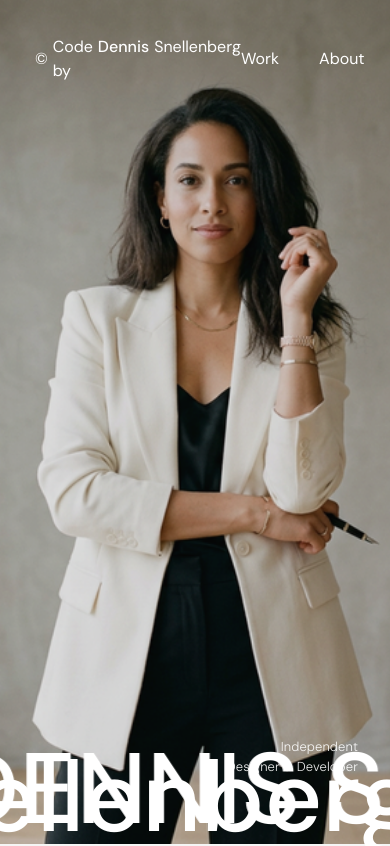
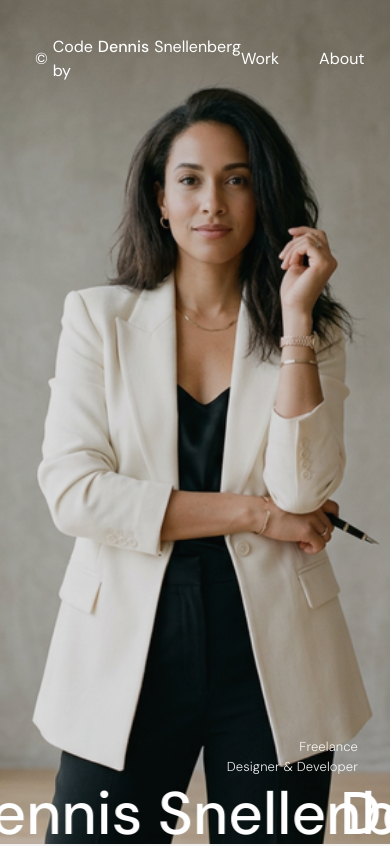
Before and after one commit to idformike1/personal-portfolio-3, a Next.js app: page / in a window 390 px wide. Shown: the top 846 px of the page. Built offline with nearby package versions, Linux system fonts and the light colour scheme.

Commit message:
fix: de-duplicate marquee — remove standalone Marquee from page.js, fix InfiniteMarquee twin-track math (-50%), elastic velocity decay, sentence case

```diff
--- a/src/app/page.js
+++ b/src/app/page.js
@@ -1,18 +1,20 @@
 'use client';
-import styles from './page.module.css'
-import Hero from '@/components/layout/Hero'
-import Marquee from '@/components/layout/Marquee'
-import Work from '@/components/layout/Work'
-import SlidingGrid from '@/components/layout/SlidingGrid'
+import styles from './page.module.css';
+import Hero from '@/components/layout/Hero';
+import Work from '@/components/layout/Work';
+import SlidingGrid from '@/components/layout/SlidingGrid';
+
+// NOTE: The standalone <Marquee /> has been removed.
+// The Hero component owns its own marquee at the bottom edge — this is the correct
+// Snellenberg architecture: one marquee, positioned at the bottom of the hero image,
+// not repeated as a separate section below.
 
 export default function Home() {
   return (
     <main className={styles.main}>
       <Hero />
-      <Marquee />
-      <div style={{height: "100vh"}}></div>
       <Work />
       <SlidingGrid />
     </main>
-  )
+  );
 }
--- a/src/components/common/InfiniteMarquee/index.jsx
+++ b/src/components/common/InfiniteMarquee/index.jsx
@@ -3,32 +3,47 @@ import gsap from 'gsap';
 import styles from './style.module.scss';
 import useVelocitySync from '@/hooks/useVelocitySync';
 
+/**
+ * InfiniteMarquee — Single-source scrolling text.
+ * Architecture: 2 tracks, each exactly 100% of the container width.
+ * We animate xPercent from 0 → -50% (not -100%) so that when track 1
+ * exits left, track 2 seamlessly takes its place. Then it resets to 0.
+ *
+ * DOM structure:
+ *   sliderWrapper (width: 200%)
+ *     track-1 (width: 50% of wrapper = 100vw) — repeated text
+ *     track-2 (width: 50% of wrapper = 100vw) — identical repeated text
+ *
+ * Animation: xPercent 0 → -50 → (instant reset to 0) → repeat
+ * This is the correct twin-track architecture.
+ */
 const InfiniteMarquee = forwardRef(({
-    text = "",
+    text = '',
     speed = 20,
     isTransitionComplete = false,
-    className = ""
+    className = ''
 }, ref) => {
     const container = useRef(null);
     const sliderWrapper = useRef(null);
     const timeline = useRef(null);
 
-    // Advanced Velocity Integration via Hook
-    useVelocitySync(timeline, 1, 10);
+    // Elastic velocity surge on scroll
+    useVelocitySync(timeline, 1, 8);
 
     useEffect(() => {
         let ctx = gsap.context(() => {
-            // Twin-track loop architecture: 0% -> -100%
             gsap.set(sliderWrapper.current, { xPercent: 0 });
 
             timeline.current = gsap.timeline({
                 repeat: -1,
-                defaults: { ease: "none" },
+                defaults: { ease: 'none' },
                 paused: !isTransitionComplete
             });
 
+            // Animate exactly -50%: moves one full track-width to the left,
+            // then GSAP's repeat resets back to 0 seamlessly.
             timeline.current.to(sliderWrapper.current, {
-                xPercent: -100,
+                xPercent: -50,
                 duration: speed,
             });
         }, container);
@@ -36,7 +51,6 @@ const InfiniteMarquee = forwardRef(({
         return () => ctx.revert();
     }, [speed, isTransitionComplete]);
 
-    // Stage 2 Blind Mount Protocol: Play only when transition is complete
     useEffect(() => {
         if (isTransitionComplete && timeline.current) {
             timeline.current.play();
@@ -44,15 +58,20 @@ const InfiniteMarquee = forwardRef(({
     }, [isTransitionComplete]);
 
     return (
-        <div ref={container} className={`${styles.marqueeContainer} ${className}`}>
+        <div
+            id="marquee-container"
+            ref={container}
+            className={`${styles.marqueeContainer} ${className}`}
+        >
             <div ref={sliderWrapper} className={styles.sliderWrapper}>
+                {/* Track 1 */}
                 <div className={styles.slider}>
                     <p>{text}</p>
                     <p>{text}</p>
                     <p>{text}</p>
                     <p>{text}</p>
                 </div>
-                {/* Duplicate track for seamless 0 to -100% loop */}
+                {/* Track 2 — identical, creates seamless loop */}
                 <div className={styles.slider}>
                     <p>{text}</p>
                     <p>{text}</p>
--- a/src/components/common/InfiniteMarquee/style.module.scss
+++ b/src/components/common/InfiniteMarquee/style.module.scss
@@ -1,44 +1,37 @@
 .marqueeContainer {
-    width: 100vw;
+    /* Position at the absolute bottom of the hero section */
+    width: 100%;
     overflow: hidden;
-    position: relative;
+    position: absolute;
+    bottom: 0;
+    left: 0;
+    z-index: 10;
 
     .sliderWrapper {
-        position: relative;
+        /* Must be exactly 200% wide — two equal tracks side by side */
+        width: 200%;
+        display: flex;
         white-space: nowrap;
-        display: flex;
-        will-change: transform; // GPU acceleration
+        will-change: transform;
 
         .slider {
+            /* Each track is 50% of the wrapper = 100% of the viewport */
+            width: 50%;
             display: flex;
             align-items: center;
+            flex-shrink: 0;
 
             p {
-                margin: 0px;
+                margin: 0;
                 color: white;
-                font-size: 230px;
+                font-size: clamp(60px, 12vw, 200px);
                 font-weight: 500;
-                padding-right: 50px;
-                text-transform: uppercase;
-                line-height: 1.1; // Prevent vertical clipping
+                padding-right: clamp(20px, 3vw, 60px);
+                /* Match original: sentence case, not uppercase */
+                text-transform: none;
+                line-height: 1;
                 will-change: transform;
             }
         }
     }
 }
-
-@media (max-width: 1024px) {
-    .marqueeContainer {
-        .sliderWrapper .slider p {
-            font-size: 150px;
-        }
-    }
-}
-
-@media (max-width: 768px) {
-    .marqueeContainer {
-        .sliderWrapper .slider p {
-            font-size: 100px;
-        }
-    }
-}
--- a/src/components/layout/Hero/index.jsx
+++ b/src/components/layout/Hero/index.jsx
@@ -2,47 +2,41 @@
 import Image from 'next/image';
 import { useRef, useEffect } from 'react';
 import gsap from 'gsap';
-import { ScrollTrigger } from 'gsap/ScrollTrigger';
 import styles from './style.module.scss';
 import InfiniteMarquee from '@/components/common/InfiniteMarquee';
-import { useLenis } from '@studio-freight/react-lenis';
 
 export default function Hero() {
     const background = useRef(null);
     const image = useRef(null);
-    const marqueeRef = useRef(null);
 
+    // Mouse parallax on the portrait — inverse movement for depth
     useEffect(() => {
-        // Mobile Guard: Disable parallax on touch devices
-        if (window.matchMedia("(pointer: coarse)").matches) return;
+        // Mobile guard: disable parallax on touch
+        if (window.matchMedia('(pointer: coarse)').matches) return;
 
         let ctx = gsap.context(() => {
-            const xTo = gsap.quickTo(image.current, "x", { duration: 1.2, ease: "power3.out" });
-            const yTo = gsap.quickTo(image.current, "y", { duration: 1.2, ease: "power3.out" });
+            const xTo = gsap.quickTo(image.current, 'x', { duration: 1.2, ease: 'power3.out' });
+            const yTo = gsap.quickTo(image.current, 'y', { duration: 1.2, ease: 'power3.out' });
 
             const handleMouseMove = (e) => {
                 const { clientX, clientY } = e;
-                const { width, height } = window;
-
-                // Calculate distance from center (normalized -1 to 1)
-                const x = (clientX / width - 0.5) * 2;
-                const y = (clientY / height - 0.5) * 2;
-
-                // Inverse movement: mouse Right -> image Left (multiplier 50 for depth)
-                xTo(x * -50);
-                yTo(y * -50);
+                const { innerWidth: w, innerHeight: h } = window;
+                const x = (clientX / w - 0.5) * 2;
+                const y = (clientY / h - 0.5) * 2;
+                xTo(x * -40);
+                yTo(y * -40);
             };
 
-            window.addEventListener("mousemove", handleMouseMove);
-
-            return () => window.removeEventListener("mousemove", handleMouseMove);
+            window.addEventListener('mousemove', handleMouseMove);
+            return () => window.removeEventListener('mousemove', handleMouseMove);
         });
 
         return () => ctx.revert();
     }, []);
 
     return (
-        <section className={styles.hero}>
+        <section id="hero" className={styles.hero}>
+            {/* Background portrait */}
             <div ref={background} className={styles.background}>
                 <Image
                     ref={image}
@@ -53,15 +47,18 @@ export default function Hero() {
                     quality={100}
                 />
             </div>
+
+            {/* Subtitle — positioned bottom-right, sentence case */}
             <div className={styles.content}>
-                <div className={styles.copy}>
-                    <p>Independent</p>
-                    <p>Designer & Developer</p>
+                <div id="hero-title" className={styles.copy}>
+                    <p>Freelance</p>
+                    <p>Designer &amp; Developer</p>
                 </div>
             </div>
+
+            {/* The ONE marquee — sits at the bottom edge of the hero */}
             <InfiniteMarquee
-                ref={marqueeRef}
-                text="Dennis Snellenberg —"
+                text="Dennis Snellenberg — "
                 speed={20}
                 isTransitionComplete={true}
                 className={styles.marqueePosition}
--- a/src/hooks/useVelocitySync.js
+++ b/src/hooks/useVelocitySync.js
@@ -1,27 +1,41 @@
 'use client';
-import { useEffect } from 'react';
+import { useRef } from 'react';
 import gsap from 'gsap';
 import { useLenis } from '@studio-freight/react-lenis';
 
 /**
  * useVelocitySync Hook
- * Maps Lenis scroll velocity to GSAP timeline timeScale
- *
- * @param {Object} timelineRef - Ref holding the GSAP timeline
- * @param {Number} baseScale - Starting timeScale (default: 1)
- * @param {Number} maxScale - Maximum timeScale (default: 10)
+ * Maps Lenis scroll velocity to a GSAP timeline's timeScale.
+ * On fast scroll: timeScale surges.
+ * After scroll stops: it decays back to baseScale with a power3.out ease.
+ * This creates the "heavy" physical feel of the original site.
  */
-export default function useVelocitySync(timelineRef, baseScale = 1, maxScale = 10) {
+export default function useVelocitySync(timelineRef, baseScale = 1, maxScale = 8) {
+    const decayTween = useRef(null);
+
     useLenis(({ velocity }) => {
-        if (timelineRef.current) {
-            // Map absolute velocity (0 to ~100) to timeScale (1 to 10)
-            // velocity * 0.1 is a common multiplier for hero marquees
-            const targetScale = Math.min(baseScale + Math.abs(velocity * 0.1), maxScale);
+        if (!timelineRef.current) return;
+
+        const absVelocity = Math.abs(velocity);
+
+        if (absVelocity > 0.1) {
+            // Kill any decay in progress — a new surge is happening
+            if (decayTween.current) decayTween.current.kill();
+
+            const surge = Math.min(baseScale + absVelocity * 0.1, maxScale);
 
             gsap.to(timelineRef.current, {
-                timeScale: targetScale,
-                duration: 0.5,
-                ease: "power2.out"
+                timeScale: surge,
+                duration: 0.3,
+                ease: 'power2.out',
+            });
+
+            // Schedule decay back to baseScale
+            decayTween.current = gsap.to(timelineRef.current, {
+                timeScale: baseScale,
+                duration: 1.2,
+                ease: 'power3.out',
+                delay: 0.3,
             });
         }
     });
```
